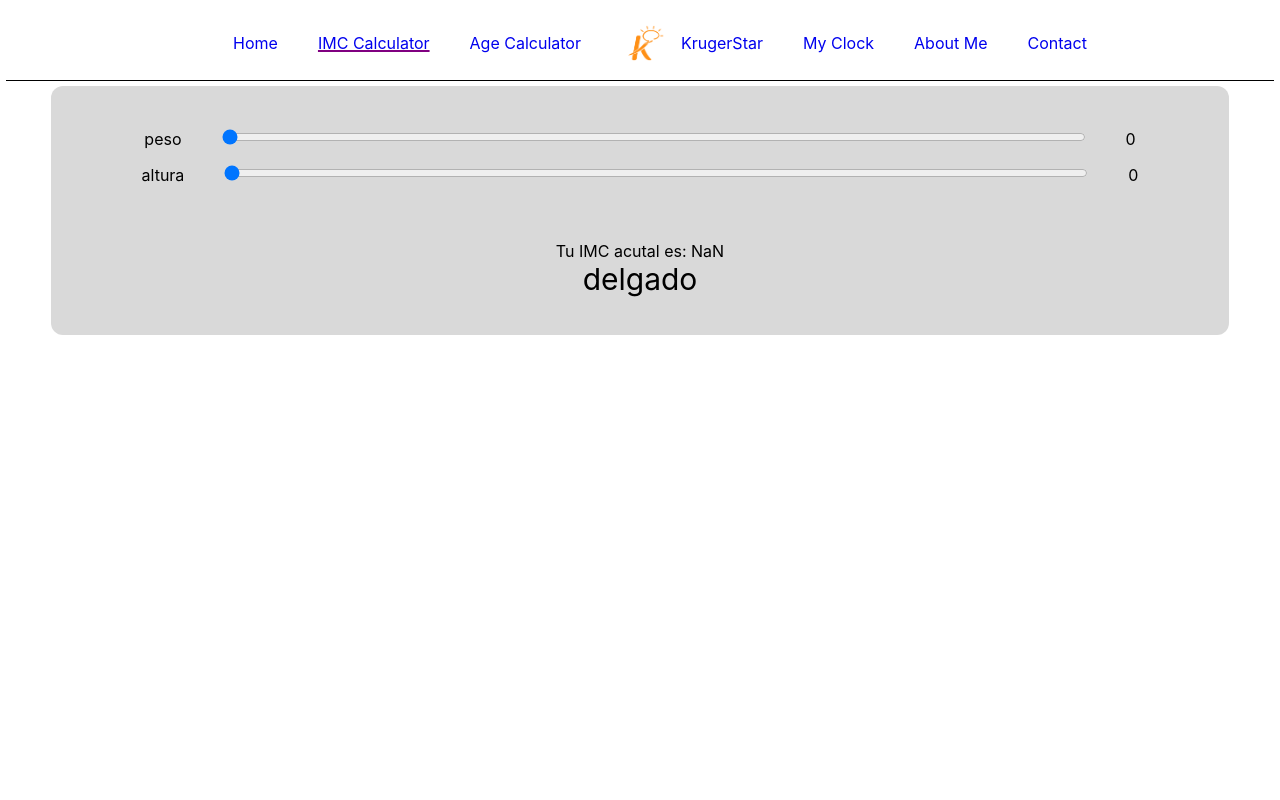
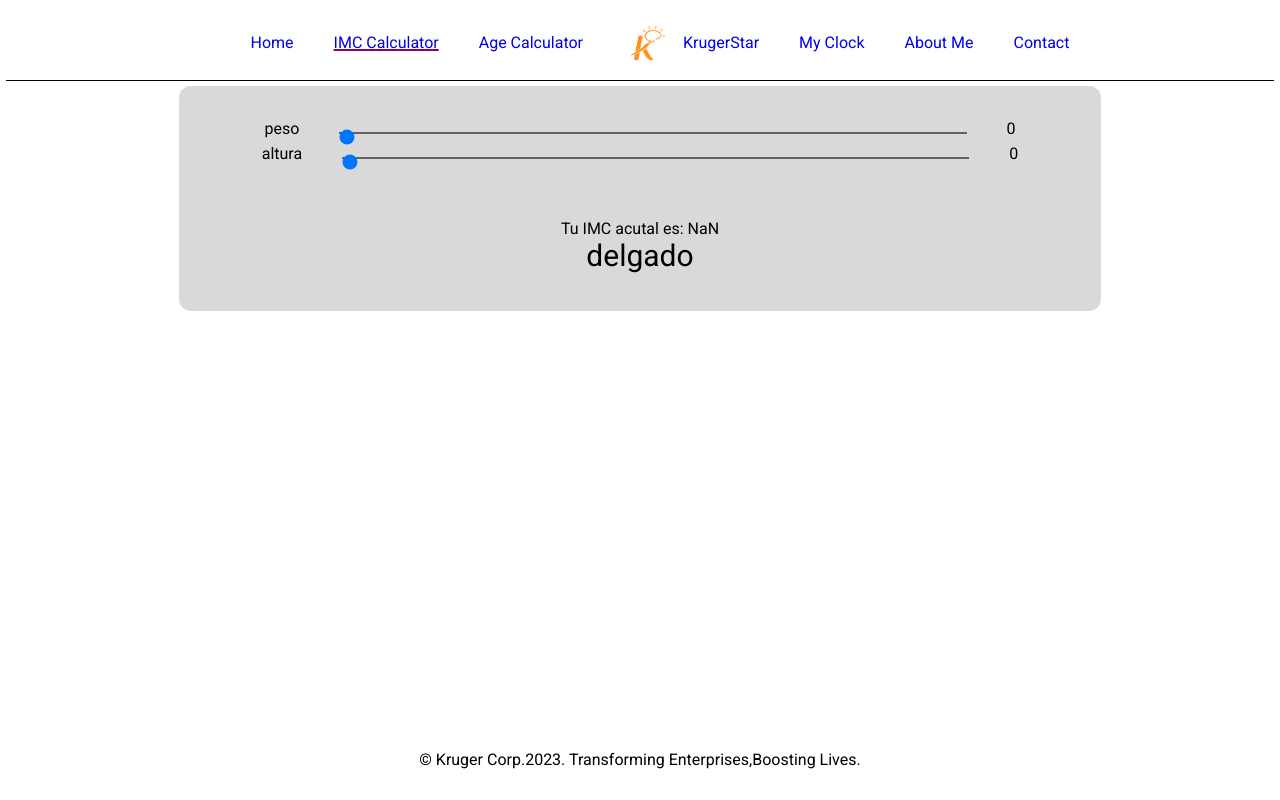
Before and after one commit to DylanVallejo/krugerPlayGround, a React (Create React App) app: page /imc in a window 1280 px wide. Built offline with nearby package versions, Linux system fonts and the light colour scheme.

Commit message:
adding component footer fixing styles adding font into index

```diff
--- a/public/index.html
+++ b/public/index.html
@@ -15,6 +15,7 @@
       user's mobile device or desktop. See https://developers.google.com/web/fundamentals/web-app-manifest/
     -->
     <link rel="manifest" href="%PUBLIC_URL%/manifest.json" />
+    <link rel="preconnect" href="https://fonts.googleapis.com"><link rel="preconnect" href="https://fonts.gstatic.com" crossorigin><link href="https://fonts.googleapis.com/css2?family=Roboto&display=swap" rel="stylesheet">
     <!--
       Notice the use of %PUBLIC_URL% in the tags above.
       It will be replaced with the URL of the `public` folder during the build.
--- a/src/App.css
+++ b/src/App.css
@@ -2,6 +2,9 @@
   font-family: Montserrat;
   font-style: normal;
 } */
+*{
+  font-family: 'Roboto', sans-serif;
+}
 .App {
   text-align: center;
 }
--- a/src/App.js
+++ b/src/App.js
@@ -1,11 +1,3 @@
-
-
-// import About from './components/pages/About';
-// import Contact from './components/pages/Contact';
-// import Footer from './components/Footer';
-// import Masa from './components/Masa';
-// import AgeCalc from './components/AgeCalc'
-// import Unmount from './components/Unmount';
 import './App.scss';
 import Navbar from './components/Navbar';
 import HomePage from './components/pages/HomePage';
@@ -14,29 +6,11 @@ import MasaPage from './components/pages/MasaPage';
 import ClockPage from './components/pages/ClockPage';
 import AboutPage from './components/pages/AboutPage';
 import ContactPage from './components/pages/ContactPage';
-
-
-
-
-
+import Footer from './components/Footer';
 
 import {Route,Routes,BrowserRouter} from 'react-router-dom';
 
 function App() {
-
-  // const footerInfo = {
-  //   name: "dylan",
-  //   contact: "1234",
-  //   mail: "kruger.com"
-  // }
-
-  // const vaca = {
-  //   url:'https://image.winudf.com/v2/image/dG95b3JiYWJ5LnZhY2Ffc2NyZWVuXzFfMTUwOTU4MDQ3MF8wMTg/screen-1.jpg?fakeurl=1&type=.webp',
-  //   name:'vaca lola props',
-  //   descripcion: 'tiene cabeza y tiene cola',
-  //   hijo:'si'
-  // }
-
   return (
     <div className="App">
       <BrowserRouter>
@@ -48,16 +22,8 @@ function App() {
             <Route path={'/clock'} element={<ClockPage />} />
             <Route path={'/about'} element={<AboutPage />} />
             <Route path={'/contact'} element={<ContactPage />} />
-
-
-
-
-            {/*<Route path={'/about'} element={<About  {...vaca}/>} />
-            <Route path={'/contact'} element={<Contact />} />
-            <Route path={'/masa'} element={<Masa />} />
-            <Route path={'/edad'} element={<AgeCalc />} /> */}
           </Routes>
-        {/* <Footer  {...footerInfo} /> */}
+        <Footer/>
       </BrowserRouter>
     </div>
   );
--- a/src/components/AboutMe.module.css
+++ b/src/components/AboutMe.module.css
@@ -7,15 +7,15 @@
 }
 .aboutImg{
     grid: 1/2;
-    margin-right: -20%;
+    margin-right: 20px;
 
 }
 .aboutImg > img{
-    height: 50vh;
+    height: 45vh;
 }
 .aboutText{
     grid: 2/2;
-    padding: 50px;
+    padding: 10px;
     text-align: left;
 }
 h2{
--- a/src/components/AgeCalc.module.css
+++ b/src/components/AgeCalc.module.css
@@ -30,6 +30,6 @@
 .info{
     margin: 10px auto;
     background-color: chartreuse;
-    width: 20%;
-    height: 20%;
+    width: 10%;
+    height: 10%;
 }
--- /dev/null
+++ b/src/components/Footer.jsx
@@ -0,0 +1,11 @@
+
+import styles from './Footer.module.css'
+function Footer() {
+    return (
+        <footer className={styles.footerContainer}>
+            © Kruger Corp.2023. Transforming Enterprises,Boosting Lives.
+        </footer>
+    )
+}
+
+export default Footer;
--- /dev/null
+++ b/src/components/Footer.module.css
@@ -0,0 +1,10 @@
+.footerContainer{
+    position: absolute;
+    bottom: 0;
+    width: 100%;
+    height: 40px;
+    margin: 10px auto;
+}
+/* p{
+    margin: 5px auto;
+} */
--- a/src/components/Masa.module.css
+++ b/src/components/Masa.module.css
@@ -2,14 +2,29 @@
     background-color: #D9D9D9;
     border-radius: 12px;
     margin :auto;
-    width: 90%;
+    width: 70%;
     padding: 1%
 }
 .range{
     margin: 10px 40px 10px 40px;
-    width: 75%;
+    width: 70%;
     box-sizing: content-box;
 }
+input[type='range']::-webkit-slider-thumb {
+    -webkit-appearance: none;
+}
+input[type=range]::-webkit-slider-thumb{
+    margin-top: -3px;
+
+}
+input[type=range]::-webkit-slider-runnable-track{
+    background-color: rgb(98, 97, 97);
+    height: 2px;
+}
+/*
+input[type=range]:focus::-webkit-slider-runnable-track{outline: none;
+background-color: aqua;} */
+
 .masaActual{
     margin-bottom: 0px;
 }
--- a/src/components/pages/HomePage.jsx
+++ b/src/components/pages/HomePage.jsx
@@ -1,6 +1,3 @@
-// import Cat from "../Cat.jsx"
-// import Counter from "../Counter.jsx"
-
 const HomePage = () =>{
 
     return(
@@ -8,11 +5,16 @@ const HomePage = () =>{
             <div>
                 <h2>Welcome to my Playground</h2>
             </div>
-            <div>
+            <div style={{
+                textAlign: 'center',
+                width: '800px',
+                margin: 'auto',
+            fontSize: '30px'
+             }}>
                 <p>
-                    Hi everyOne! My name is Dylan Vallejo and this is my PlayGround
+                    Hi everyone! My name is Dylan Vallejo and this is my PlayGround
                     , check some of my proyects. If you like what   you see don't hesitate on contact me,
-                    i'll be glad to help you
+                    i'll be glad to help you.
                 </p>
             </div>
 
```
